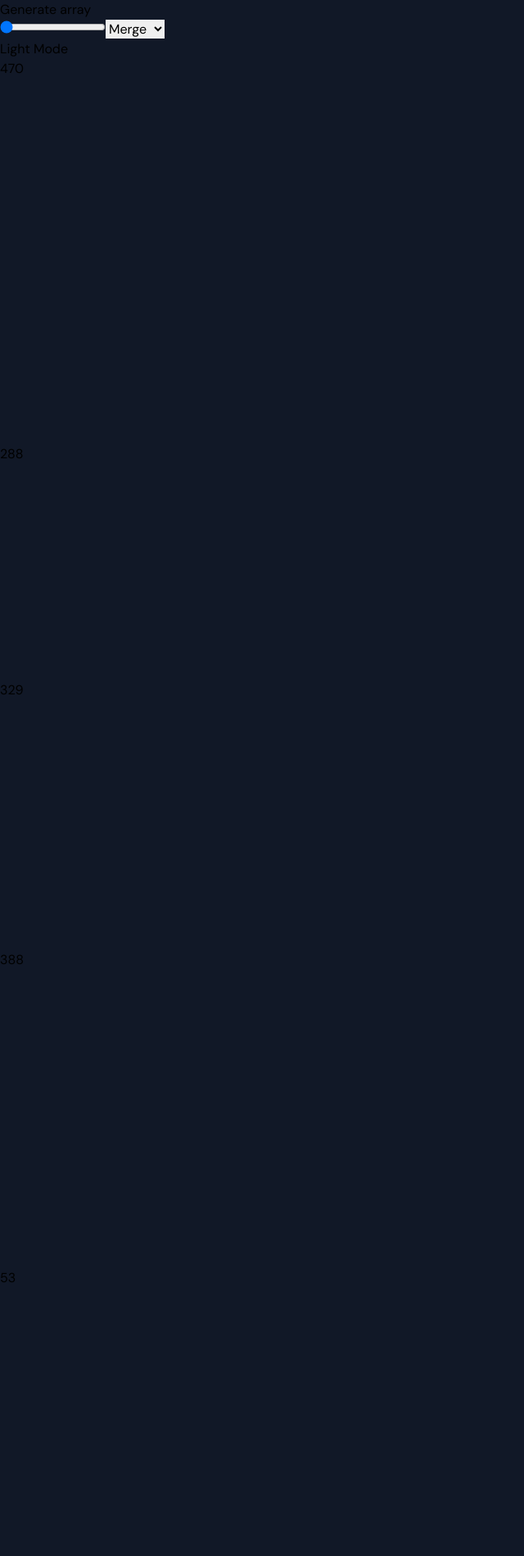
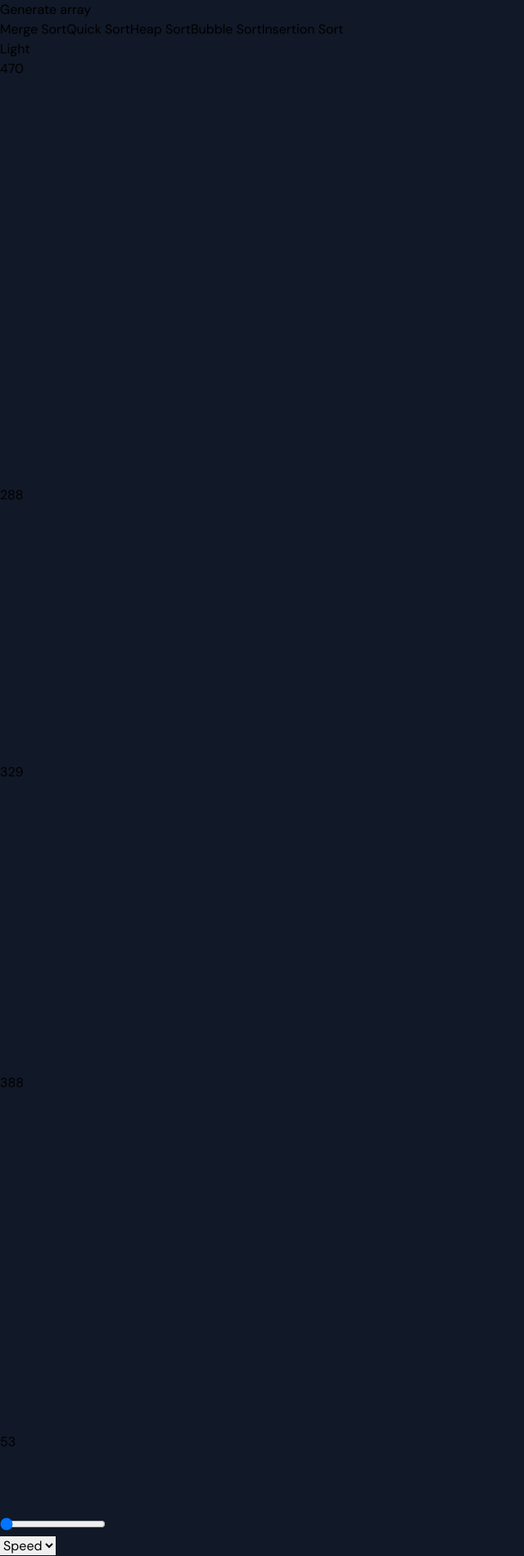
Before and after one commit to Oluwaseun-Oyewole/sorting-algorithm-visualizer, a React (Vite) app: page / in a window 1280 px wide. Shown: the whole page at 82% size, without its empty margins (0-640 px from the left). Before the commit the page ends 1600 px from the top, so only its background shows below. Built offline with nearby package versions, Linux system fonts and the light colour scheme.

Commit message:
sort algo

```diff
--- a/index.html
+++ b/index.html
@@ -2,9 +2,8 @@
 <html lang="en">
   <head>
     <meta charset="UTF-8" />
-    <link rel="icon" type="image/svg+xml" href="/vite.svg" />
     <meta name="viewport" content="width=device-width, initial-scale=1.0" />
-    <title>Vite + React + TS</title>
+    <title>Sort Visualizer</title>
     <link rel="preconnect" href="https://fonts.googleapis.com" />
     <link rel="preconnect" href="https://fonts.gstatic.com" crossorigin />
     <link
--- a/src/App.tsx
+++ b/src/App.tsx
@@ -1,26 +1,39 @@
 import { ChangeEvent, useState } from "react";
 import AlgoTheme from "./components/algoTheme";
 import { useAlgoContext } from "./hooks/useAlgoContext";
-import { generateRandomArray, options } from "./utils";
+import { generateRandomArray, options, speedOptions } from "./utils";
 
+type SortAlgoType = "Merge" | "Bubble" | "Quick" | "Heap" | "Insertion";
 function App() {
   const context = useAlgoContext();
-  const [array, setArray] = useState(generateRandomArray());
-  const [range, setRange] = useState(array.length);
+  const [array, setArray] = useState(generateRandomArray() ?? []);
+  const [range, setRange] = useState(array?.length);
   const generateArray = () => setArray(generateRandomArray(range));
-  const [selectedValue, setSelectedValue] = useState("Merge");
+  const [sortStates, setSortStates] = useState<{
+    sortType?: SortAlgoType;
+    speed?: number;
+  }>({});
 
-  const handleSelectChange = (e: ChangeEvent<HTMLSelectElement>) => {
-    setSelectedValue(e.target.value);
-  };
+  function styleArrayElement<T>(array: T[]) {
+    if (array.length < 10) return "w-20 ml-2";
+    else if (array.length > 10 && array.length < 20) return "w-14 text-xs ml-2";
+    else if (array.length >= 20 && array.length < 40)
+      return "w-5 text-[8px] ml-1";
+    else if (array.length >= 40 && array.length < 80)
+      return "w-2 text-[3px] ml-1";
+    else if (array.length >= 80) return "w-1 text-[2px] ml-1";
+    else return;
+  }
 
   const displayArrayGraph = () => (
-    <ul className="flex items-start gap-3 w-3/5 justify-center bg-green-900">
+    <ul className="w-[90%] text-center overflow-hidden flex items-start justify-center">
       {array?.map((arr, index) => (
         <li
           key={index}
-          className={`w-20 bg-gray-500 flex items-center justify-center text-white font-medium rounded-sm shadow-xl hover:scale-105 transition-all duration-500 ease-in-out`}
-          style={{ height: `${arr}px` }}
+          className={`bg-gray-500 flex items-center justify-center text-white font-medium rounded-sm shadow-xl hover:scale-105 transition-all duration-500 ease-in-out ${styleArrayElement(
+            array
+          )}`}
+          style={{ height: `${arr + 50}px` }}
         >
           {arr}
         </li>
@@ -33,17 +46,61 @@ function App() {
     generateArray();
   };
 
+  function sortAlgorithms(sort: SortAlgoType) {
+    switch (sort) {
+      case "Bubble":
+        return setTimeout(() => {
+          console.log("running set timeout");
+          // BubbleSort(array);
+        }, sortStates.speed);
+
+      default:
+        break;
+    }
+  }
+
+  const handleSpeedChange = (e: ChangeEvent<HTMLSelectElement>) => {
+    setSortStates((prev) => {
+      return { ...prev, speed: +e.target.value };
+    });
+  };
+
+  const handleSortStates = (sortType: SortAlgoType) => {
+    setSortStates((prev) => {
+      return { ...prev, sortType };
+    });
+  };
+
   return (
     <main
-      className={`relative w-screen  h-screen ${
+      className={`relative w-screen h-screen ${
         context?.algoTheme === "dark"
           ? " bg-gray-900 text-white"
           : " bg-gray-300 text-gray-900"
       }`}
     >
-      <div className="flex items-center justify-between h-[15vh] px-10">
+      <div className="flex flex-col lg:flex-row items-center justify-around md:justify-between h-[25vh] md:h-[15vh] px-10">
         <button onClick={generateArray}>Generate array</button>
-        <div className="flex items-center gap-5">
+        <div className="flex items-center justify-center gap-5">
+          {options.map((option) => (
+            <button
+              key={option.value}
+              value={option.value}
+              className={`${
+                option.value === sortStates?.sortType && "text-green-500"
+              }`}
+              onClick={() => handleSortStates(option.value as SortAlgoType)}
+            >
+              {option.label}
+            </button>
+          ))}
+        </div>
+        <AlgoTheme />
+      </div>
+      <div className="h-[70vh] md:h-[75vh] flex items-center justify-center">
+        {displayArrayGraph()}
+      </div>
+      <div className="relative text-center h-[10vh] flex items-center justify-center">
         <input
           type="range"
           name="range"
@@ -52,26 +109,23 @@ function App() {
           value={range}
           onChange={onChangeHandler}
         />
+
+        <div className="absolute top-16 right-0 md:top-0 md:right-10">
           <select
             id="select"
-            value={selectedValue}
-            onChange={handleSelectChange}
-            className={`border-2 border-gray-600 rounded py-2 w-[180px] ${
+            value={sortStates.sortType}
+            onChange={handleSpeedChange}
+            className={`border-2 border-gray-600 rounded py-2 w-[130px] ${
               context?.algoTheme === "dark" ? "bg-gray-900" : "bg-gray-300"
             }`}
           >
-            {options.map((option) => (
+            {speedOptions.map((option) => (
               <option key={option.value} value={option.value}>
                 {option.label}
               </option>
             ))}
           </select>
         </div>
-
-        <AlgoTheme />
-      </div>
-      <div className="h-[85vh] flex items-center justify-center">
-        {displayArrayGraph()}
       </div>
     </main>
   );
--- a/src/components/algoTheme/index.tsx
+++ b/src/components/algoTheme/index.tsx
@@ -3,16 +3,12 @@ import { useAlgoContext } from "../../hooks/useAlgoContext";
 const AlgoTheme = () => {
   const context = useAlgoContext();
   return (
-    <div className="">
-      <button
-        onClick={context?.toggle}
-        className={
-          context?.algoTheme === "dark" ? "text-white" : "text-gray-900"
-        }
-      >
-        {context?.algoTheme === "dark" ? "Light Mode" : "Dark Mode"}
-      </button>
-    </div>
+    <button
+      onClick={context?.toggle}
+      className={context?.algoTheme === "dark" ? "text-white" : "text-gray-900"}
+    >
+      {context?.algoTheme === "dark" ? "Light" : "Dark"}
+    </button>
   );
 };
 
--- a/src/utils/index.ts
+++ b/src/utils/index.ts
@@ -10,8 +10,18 @@ interface Option {
   label: string;
 }
 export const options: Option[] = [
-  { value: "Merge Sort", label: "Merge" },
-  { value: "Quick Sort", label: "Quick" },
-  { value: "Heap Sort", label: "Heap" },
-  { value: "Bubble Sort", label: "Bubble" },
+  { value: "Merge", label: "Merge Sort" },
+  { value: "Quick", label: "Quick Sort" },
+  { value: "Heap", label: "Heap Sort" },
+  { value: "Bubble", label: "Bubble Sort" },
+  { value: "Insertion", label: "Insertion Sort" },
 ];
+
+export const speedOptions = [
+  { value: "", label: "Speed" },
+  { value: 50, label: "1x" },
+  { value: 40, label: "2x" },
+  { value: 30, label: "3x" },
+  { value: 10, label: "4x" },
+  { value: 5, label: "5x" },
+];
```
Also changed, not shown: src/utils/algo.ts (added, +13 -0 lines), 1 other file (tests, documents, lock files or other folders). Lines whose indentation alone changed are shown as unchanged.
